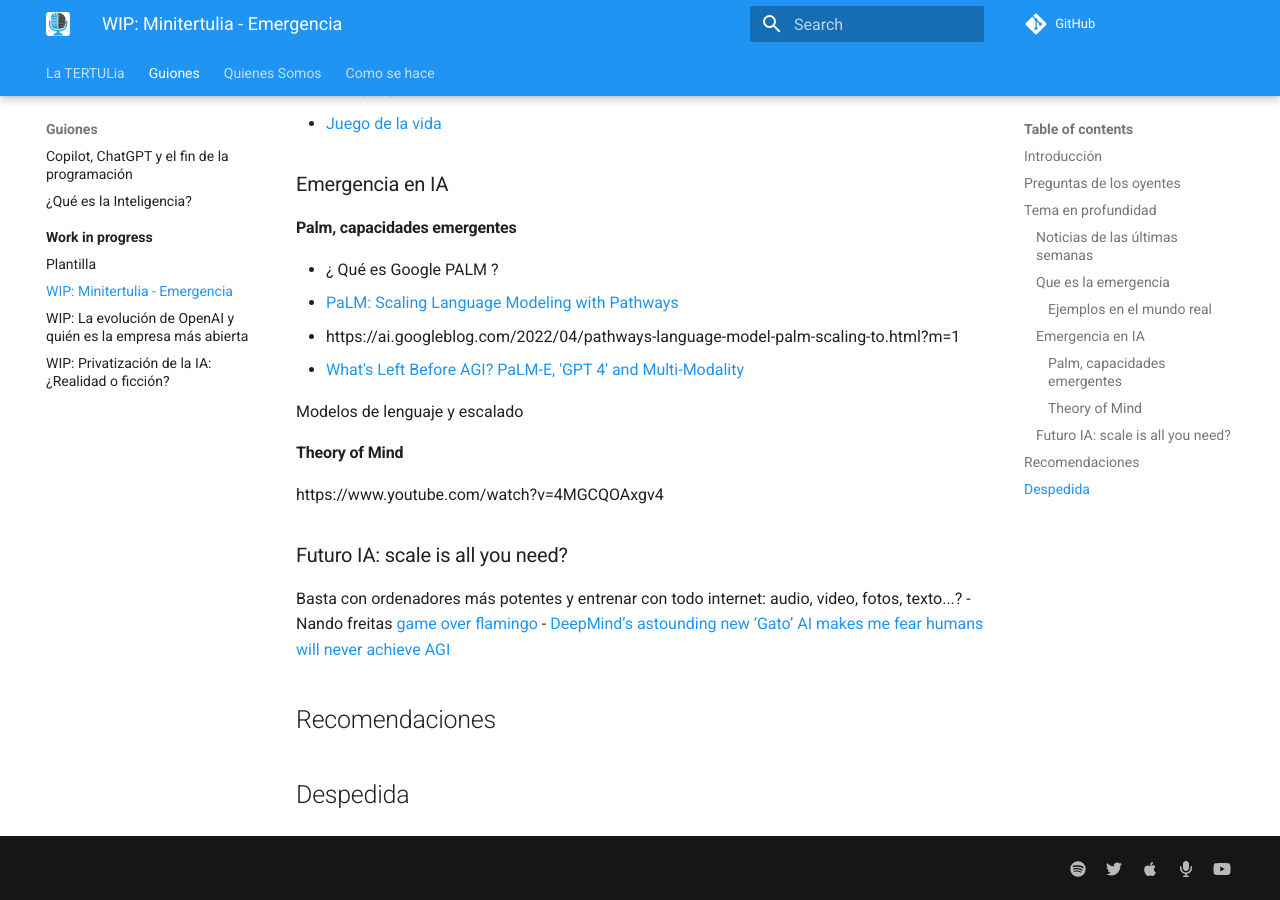
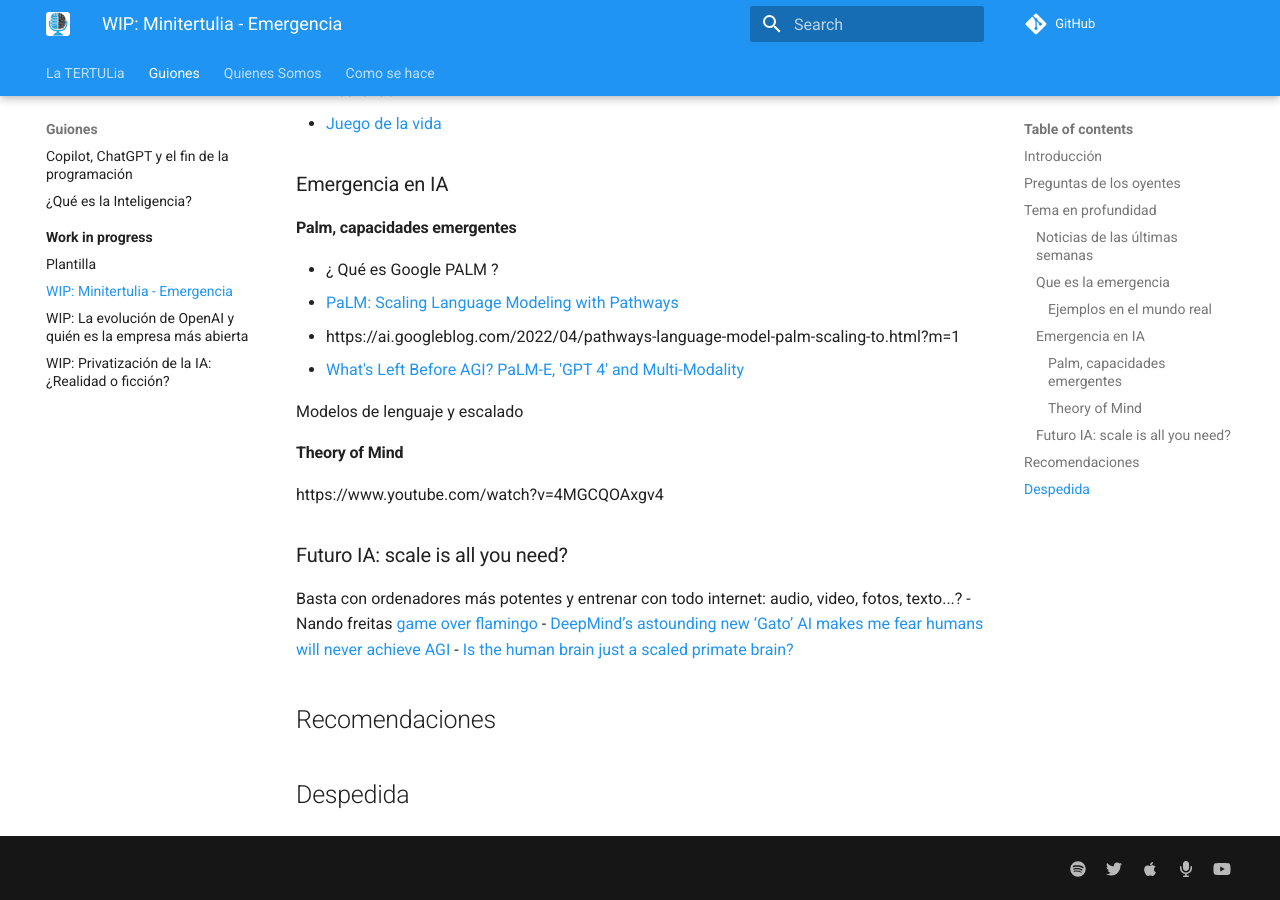
Before and after one commit to ironbar/tertulia_inteligencia_artificial, an MkDocs documentation site: the page built from docs/guiones/work-in-progress/wip_minitertulia_emergencia.md, in a window 1280 px wide and 900 px high, scrolled down 902 px. Built offline with MkDocs 1.6.1 and Material for MkDocs 9.7.7, drawn with Linux system fonts in a browser that asks for light colours; comment, search, counter and statistics services are not loaded.

Commit message:
Update wip_minitertulia_emergencia.md

```diff
--- a/docs/guiones/work-in-progress/wip_minitertulia_emergencia.md
+++ b/docs/guiones/work-in-progress/wip_minitertulia_emergencia.md
@@ -47,6 +47,7 @@
 Basta con ordenadores más potentes y entrenar con todo internet: audio, video, fotos, texto...?
 - Nando freitas [game over flamingo](https://twitter.com/NandoDF/status/1523591529671012354)
 - [DeepMind’s astounding new ‘Gato’ AI makes me fear humans will never achieve AGI](https://thenextweb.com/news/deepminds-astounding-new-gato-ai-makes-fear-humans-will-never-achieve-agi)
+- [Is the human brain just a scaled primate brain?](https://twitter.com/Tim_Dettmers/status/1637594465065119744?s=20)
 
 ## Recomendaciones
 
```
